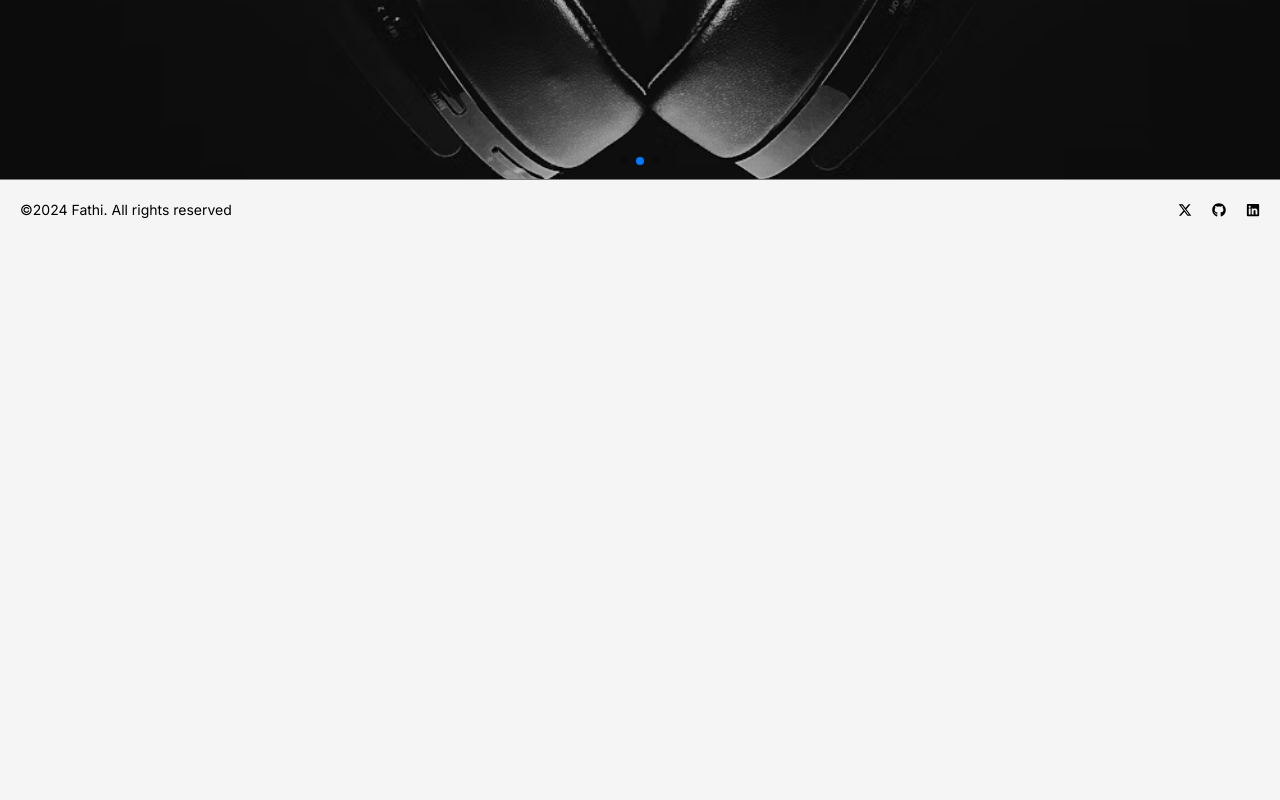
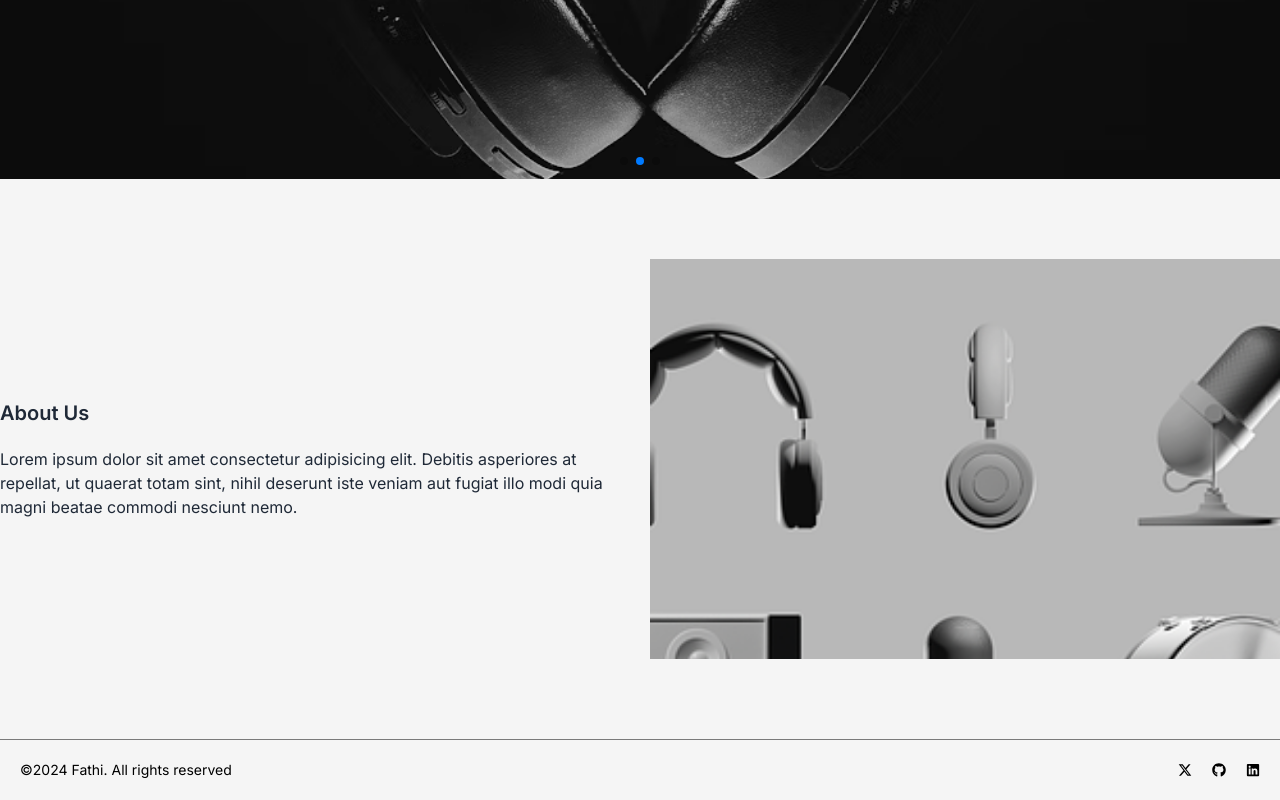
Before and after one commit to c-blaq/ecommerce-seamlesspos, a Next.js app: page / in a window 1280 px wide. Shown: the part 621-1421 px from the top of the page. Before the commit the page ends 861 px from the top, so only its background shows below. Built offline with nearby package versions, Linux system fonts and the light colour scheme.

Commit message:
style: about us

```diff
--- a/src/app/page.tsx
+++ b/src/app/page.tsx
@@ -1,9 +1,13 @@
+import AboutUS from "@/components/home/About";
 import Hero from "@/components/home/Hero";
 
 export default function Home() {
   return (
     <>
       <Hero />
+      <div className="max-w-screen-2xl mx-auto">
+        <AboutUS />
+      </div>
     </>
   );
 }
--- /dev/null
+++ b/src/components/home/About.tsx
@@ -0,0 +1,33 @@
+import React from "react";
+import Image from "next/image";
+
+const AboutUS = () => {
+  return (
+    <div className="py-10 md:py-20">
+      <div className="flex gap-5 items-center flex-col-reverse sm:flex-row">
+        <div className="flex-1 text-textBlack">
+          <h2 className="text-xl font-semibold mb-3 sm:mb-5">About Us</h2>
+          <p className="text-sm md:text-base">
+            Lorem ipsum dolor sit amet consectetur adipisicing elit. Debitis
+            asperiores at repellat, ut quaerat totam sint, nihil deserunt iste
+            veniam aut fugiat illo modi quia magni beatae commodi nesciunt nemo.
+          </p>
+        </div>
+
+        <div className="h-full max-h-[400px] bg-gray-200 overflow-clip flex-1 -mx-5 sm:mx-0">
+          <Image
+            src="/gadgets.png"
+            alt="About banner"
+            width={500}
+            height={500}
+            fetchPriority="high"
+            priority
+            className="object-cover object-center aspect-square w-full"
+          />
+        </div>
+      </div>
+    </div>
+  );
+};
+
+export default AboutUS;
```
Also changed, not shown: public/gadgets.png (added).
